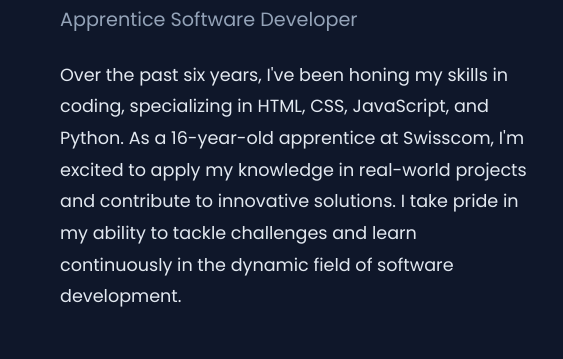
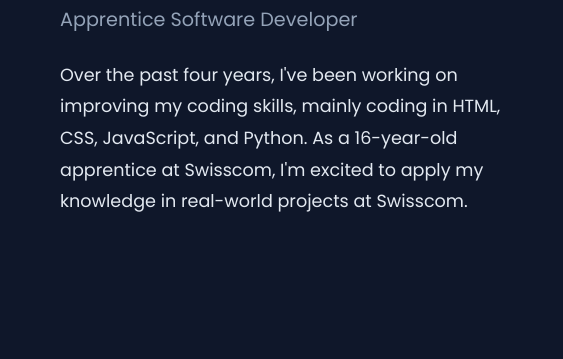
Before and after one commit to JulianSchwabCommits/BewerbungsWebseite, a plain HTML site: page Lander.html in a window 1280 px wide. Both pictures are taken after a click on the link "About". Shown: the part 263-622 px from the top of the page, 526-1089 px from the left. Drawn offline with Linux system fonts and the light colour scheme.

Commit message:
change text

```diff
--- a/Lander.html
+++ b/Lander.html
@@ -150,7 +150,7 @@
                         <div class="about-title">
                             <h2 style="margin-top: 2rem;">Julian Schwab</h2>
                             <p class="about-subtitle">Apprentice Software Developer</p>
-                            <p class="about-description">Over the past six years, I've been honing my skills in coding, specializing in HTML, CSS, JavaScript, and Python. As a 16-year-old apprentice at Swisscom, I'm excited to apply my knowledge in real-world projects and contribute to innovative solutions. I take pride in my ability to tackle challenges and learn continuously in the dynamic field of software development.</p>
+                            <p class="about-description">Over the past four years, I've been working on improving my coding skills, mainly coding in HTML, CSS, JavaScript, and Python. As a 16-year-old apprentice at Swisscom, I'm excited to apply my knowledge in real-world projects at Swisscom.</p>
                         </div>
                     </div>
                 </div>
```
